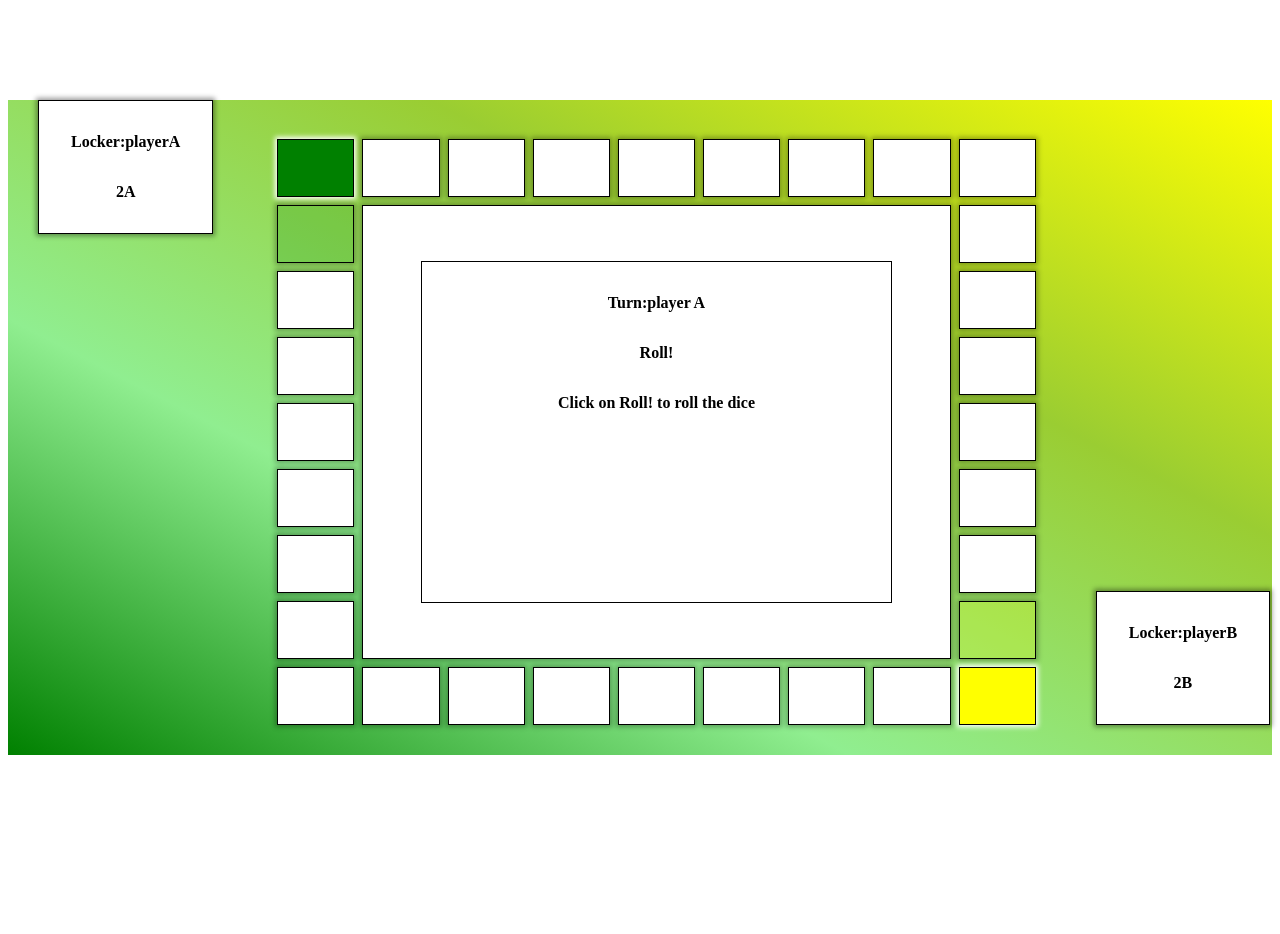
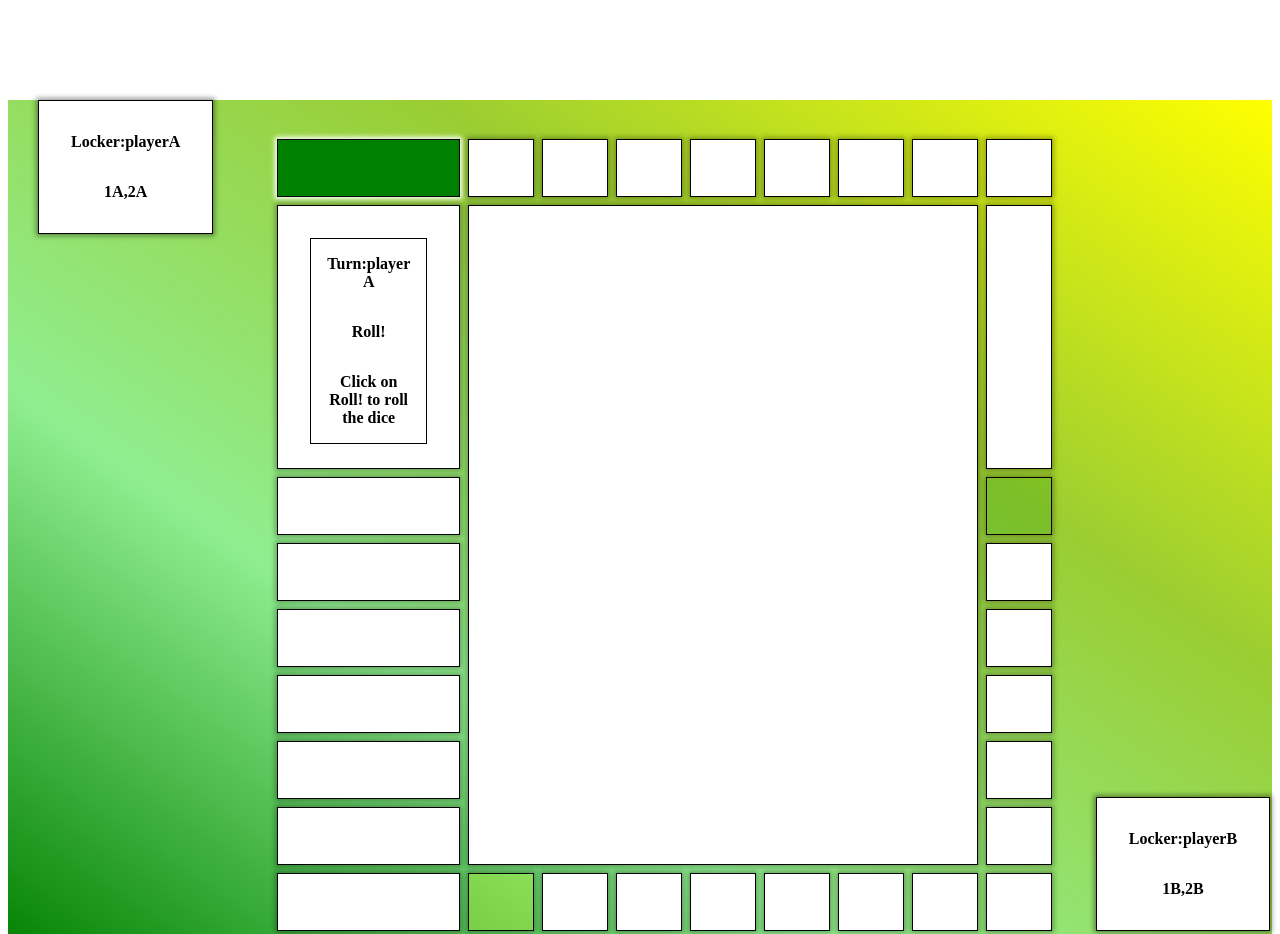
Before and after one commit to chiteshbansal/Ludo, a plain HTML site: page ludo.html in a window 1280 px wide. Shown: the top 934 px of the page. Before the commit the page ends 855 px from the top, so only its background shows below. Drawn offline with Linux system fonts and the light colour scheme.

Commit message:
Update ludo.html

```diff
--- a/ludo.html
+++ b/ludo.html
@@ -11,8 +11,8 @@
 			<div>
 				Locker:playerA
 			</div>
-			<div>
-				2A
+			<div id="screenA">
+				1A,2A
 			</div>
 		</div>
 		<div id="grid-container">
@@ -25,43 +25,43 @@
 			<div id="item7"></div>
 			<div id="item8"></div>
 			<div id="item9"></div>
-			<div id="item10">
+			<div id="emptycnt">
 				<div id="middle-cnt">
-					<div>Turn:player <span>A</span></div>
+					<div>Turn:player <span id="currentturn">A</span></div>
 					<div  id="roll">Roll!</div>
 					<div id="dice">Click on Roll! to roll the dice	 </div>
 				</div>
 			</div>
+			<div id="item32"></div>
+			<div id="item10"></div>
+			<div id="item31"></div>
 			<div id="item11"></div>
+			<div id="item30"></div>
 			<div id="item12"></div>
+			<div id="item29"></div>
 			<div id="item13"></div>
+			<div id="item28"></div>
 			<div id="item14"></div>
+			<div id="item27"></div>
 			<div id="item15"></div>
+			<div id="item26"></div>
 			<div id="item16"></div>
+			<div id="item25"></div>
+			<div id="item24"></div>
+			<div id="item23"></div>
+			<div id="item22"></div>
+			<div id="item21"></div>
+			<div id="item20"></div>
+			<div id="item19"></div>
+			<div id="item18"></div>
 			<div id="item17"></div>
-			<div id="item18"></div>
-			<div id="item19"></div>
-			<div id="item20"></div>
-			<div id="item21"></div>
-			<div id="item22"></div>
-			<div id="item23"></div>
-			<div id="item24"></div>
-			<div id="item25"></div>
-			<div id="item26"></div>
-			<div id="item27"></div>
-			<div id="item28"></div>
-			<div id="item29"></div>
-			<div id="item30"></div>
-			<div id="item31"></div>
-			<div id="item32"></div>
-			<div id="item33"></div>
 		</div>
 		<div class="inline-div playerbox" id="playerB">
 			<div >
 				Locker:playerB
 			</div>
-			<div>
-				2B
+			<div id="screenB">
+				1B,2B
 			</div>
 		</div>
 
```
